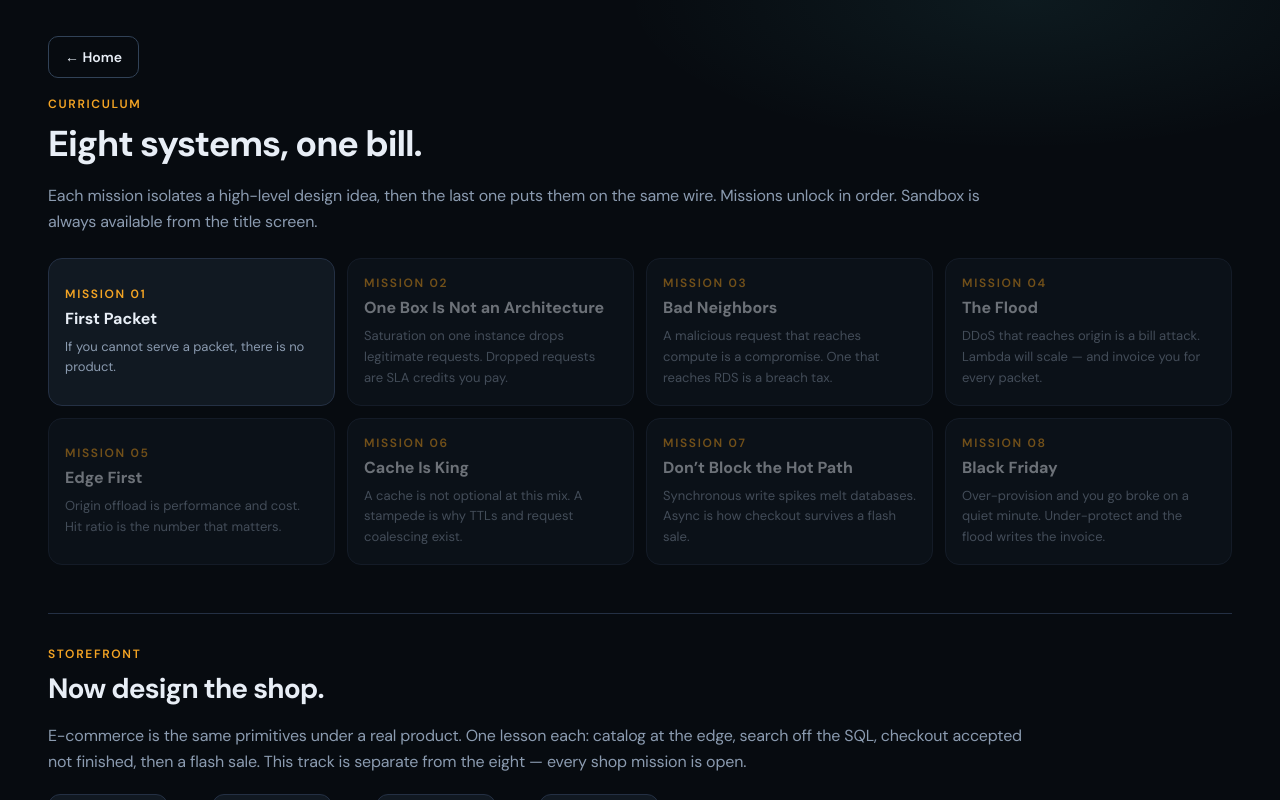
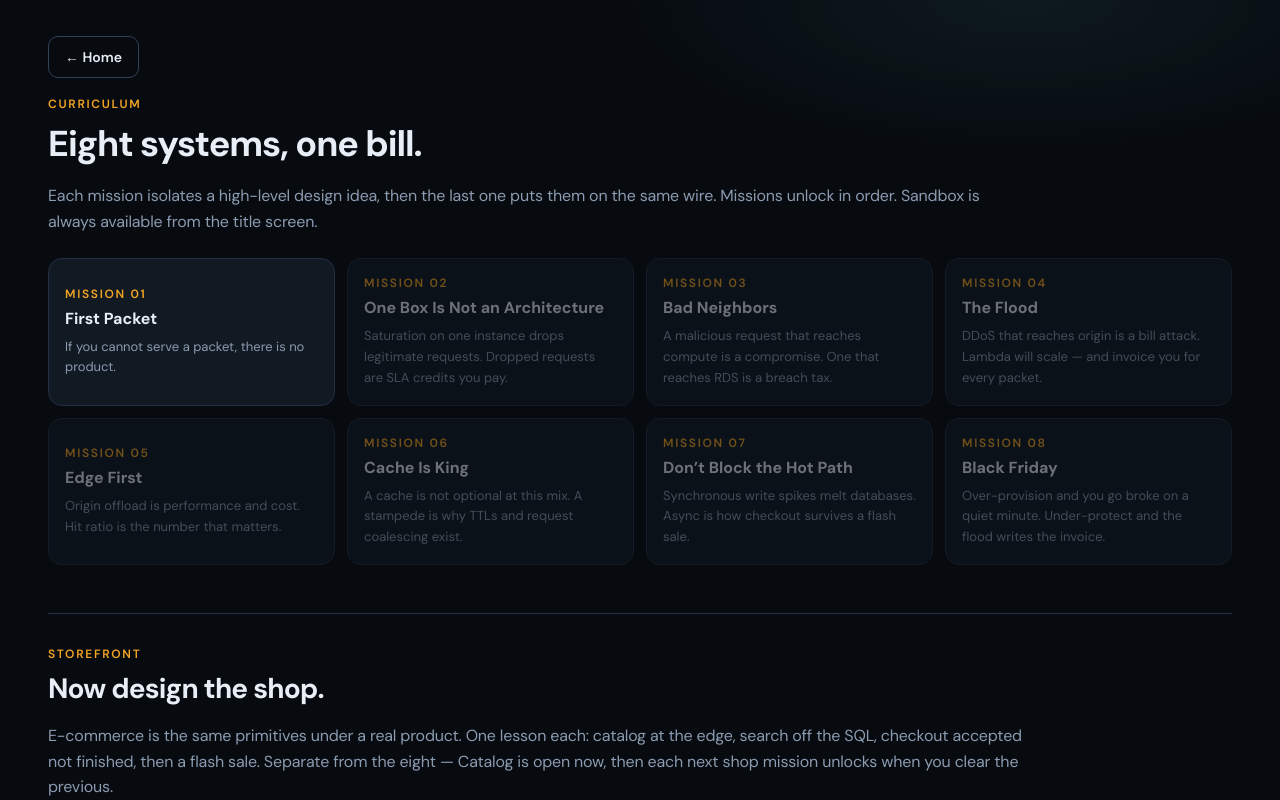
Before and after one commit to akgarhwal/archway, a React (Vite) app: page / in a window 1280 px wide. Both pictures are taken after a click on the button "Missions". Shown: the top 800 px of the page. Built offline with nearby package versions, Linux system fonts and the light colour scheme; no server answers.

Commit message:
Unlock the next mission in a category only after you clear the previous
Storefront stays independent of the eight. Catalog is open; Search, Checkout, and Flash Sale unlock in order.

```diff
--- a/src/components/Missions.tsx
+++ b/src/components/Missions.tsx
@@ -54,8 +54,9 @@ export function Missions() {
         <h2>Now design the shop.</h2>
         <p className="screen-narrow">
           E-commerce is the same primitives under a real product. One lesson each: catalog at the
-          edge, search off the SQL, checkout accepted not finished, then a flash sale. This track
-          is separate from the eight — every shop mission is open.
+          edge, search off the SQL, checkout accepted not finished, then a flash sale. Separate
+          from the eight — Catalog is open now, then each next shop mission unlocks when you
+          clear the previous.
         </p>
         <div className="shop-tease" aria-hidden="true">
           <div>
--- a/src/data/missions.ts
+++ b/src/data/missions.ts
@@ -418,11 +418,11 @@ export function trackEnd(index: number): number {
   return index < CORE_MISSION_COUNT ? CORE_MISSION_COUNT : MISSIONS.length;
 }
 
-/** Core curriculum unlocks in order. Storefront is a separate track — every shop mission is open. */
+/** Each category unlocks in order, independently of the others. */
 export function isMissionLocked(index: number, completed: string[]): boolean {
   if (index < 0 || index >= MISSIONS.length) return true;
-  if (index >= CORE_MISSION_COUNT) return false;
-  if (index === 0) return false;
+  const start = trackStart(index);
+  if (index === start) return false;
   return !completed.includes(MISSIONS[index - 1].id);
 }
 
```
